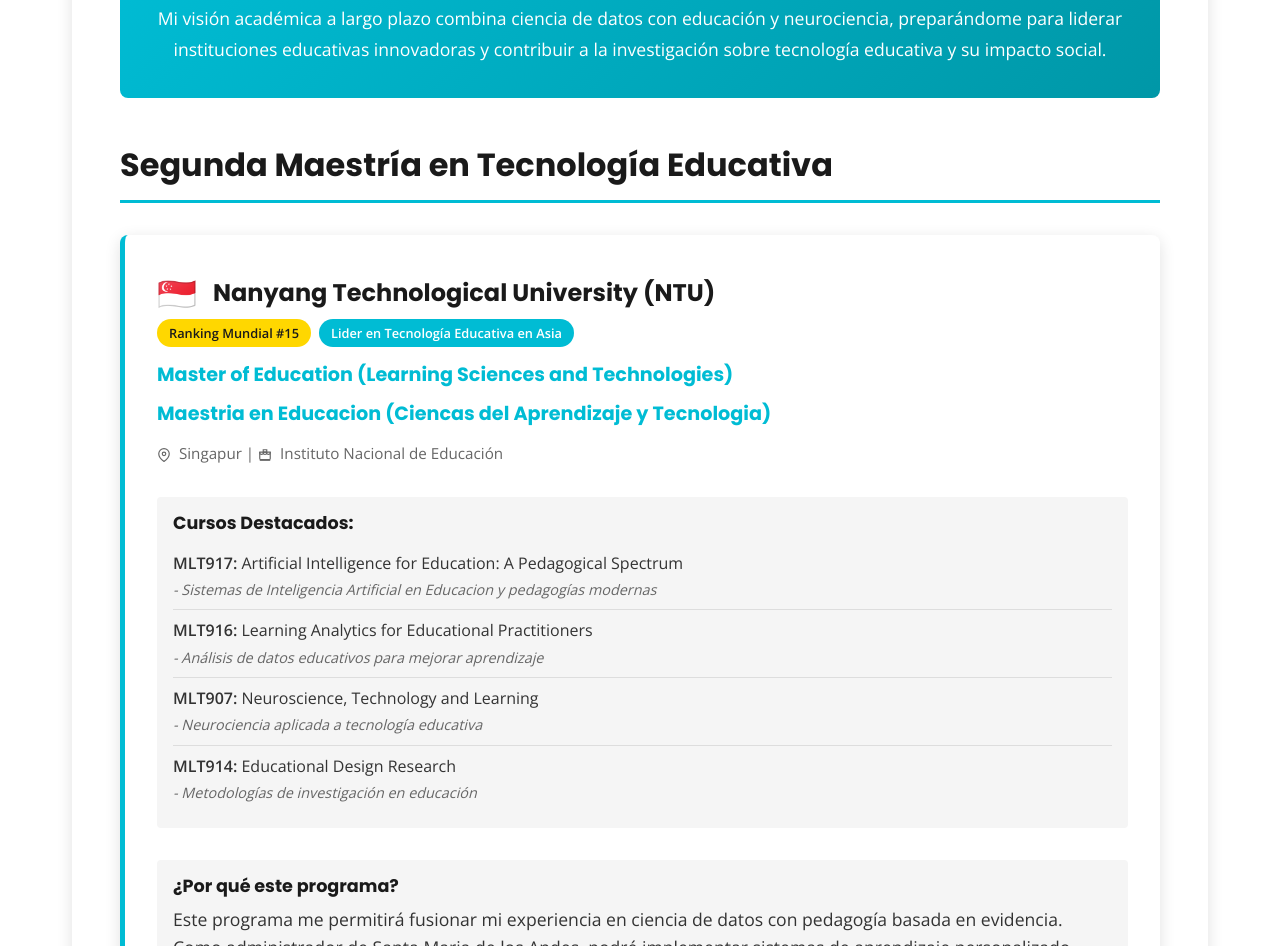
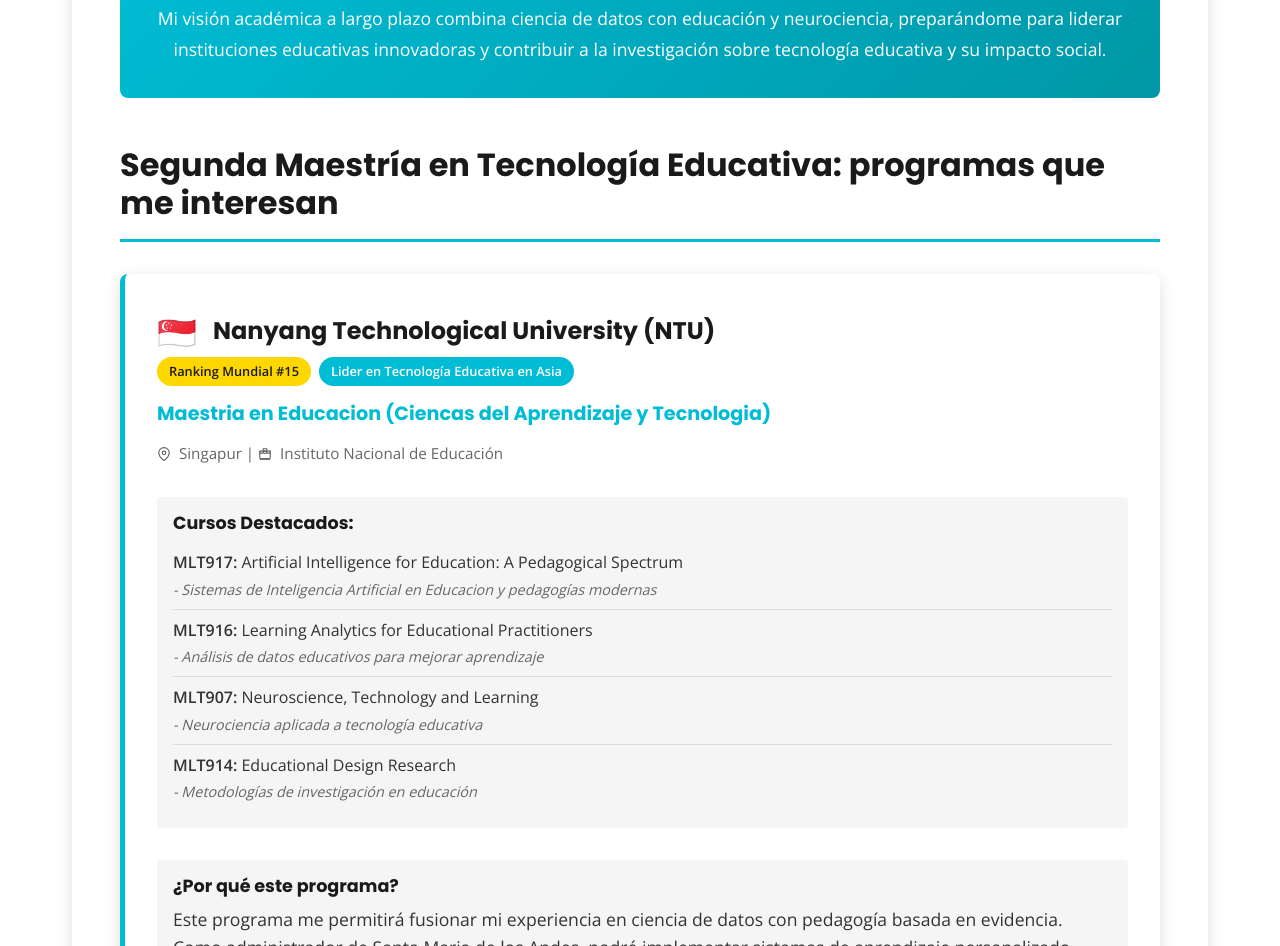
Before and after one commit to DonMaCuandoNoEscribe/SMAModulo1_webdev, a plain HTML site: page proyecto-final-demo/carreras.html in a window 1280 px wide. Shown: the part 8905-9851 px from the top of the page. Drawn offline with nearby package versions, Linux system fonts and the light colour scheme; a script that the page names is missing.

Commit message:
Add new folder proyecto-2-3-demo and update carreras and plan pages

```diff
--- a/proyecto-final-demo/carreras.html
+++ b/proyecto-final-demo/carreras.html
@@ -917,7 +917,7 @@
 
                 <!-- Second Master's Research -->
                 <div class="subsection">
-                    <h3 class="subsection-title">Segunda Maestría en Tecnología Educativa</h3>
+                    <h3 class="subsection-title">Segunda Maestría en Tecnología Educativa: programas que me interesan</h3>
 
                     <!-- NTU Program -->
                     <div class="program-card">
@@ -931,8 +931,6 @@
                                 <span class="badge specialty">Lider en Tecnología Educativa en Asia</span>
                             </div>
                         </div>
-
-                        <h5>Master of Education (Learning Sciences and Technologies)</h5>
                         <h5>Maestria en Educacion (Ciencas del Aprendizaje y Tecnologia)</h5>
                         <p class="program-location">
                             <svg width="14" height="14" viewBox="0 0 24 24" fill="none" stroke="currentColor" stroke-width="2" style="vertical-align: middle; margin-right: 4px;">
```
Also changed, not shown: proyecto-final-demo/plan-10anos.html (+1 -1 lines).
